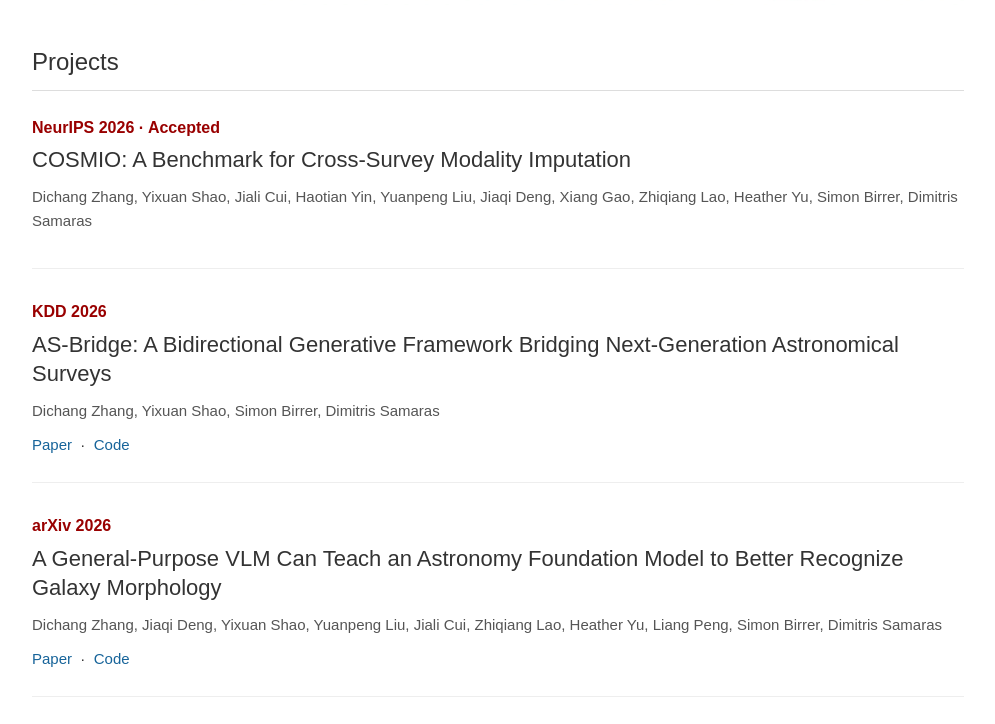
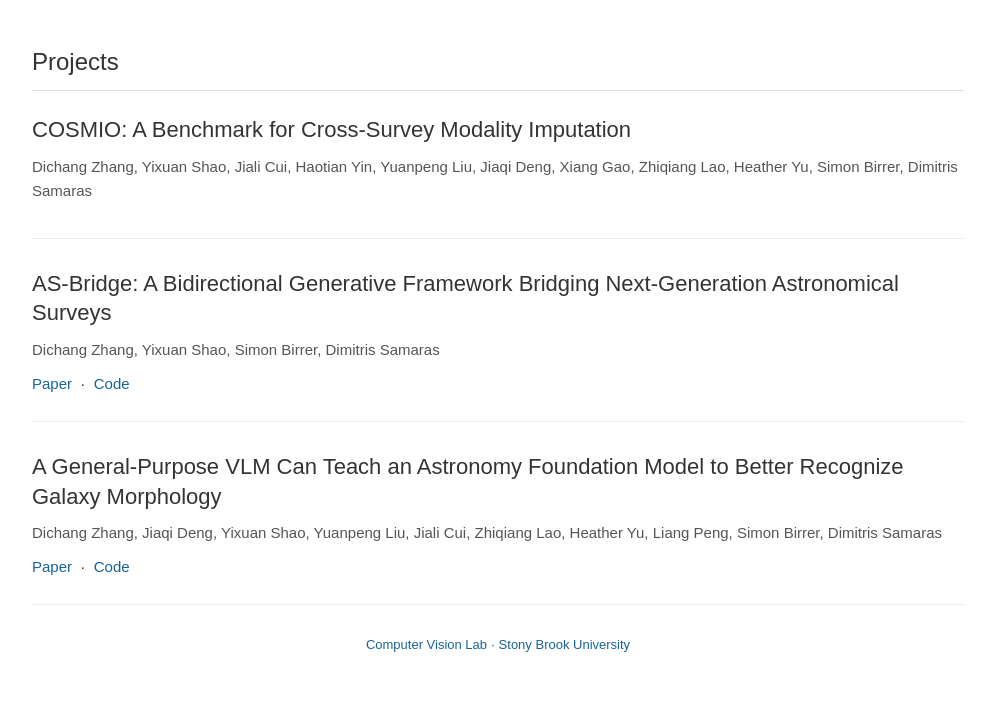
Before and after one commit to ZHANG7DC/multimodal-astronomy, a plain HTML site: page index.html in a window 1280 px wide. Shown: the part 648-1372 px from the top of the page, without its empty margins (142-1137 px from the left). Drawn offline with Linux system fonts and the light colour scheme.

Commit message:
Remove venue, year and acceptance labels from project list

```diff
--- a/index.html
+++ b/index.html
@@ -3,13 +3,13 @@
 <title>Multimodal Learning for Astronomical Surveys</title>
 <meta name="description" content="AS-Bridge, COSMIO, and VLM-based galaxy morphology: multimodal learning for astronomical surveys.">
 <style>
-*{box-sizing:border-box}body{margin:0;background:#fff;color:#333;font-family:Arial,Helvetica,sans-serif;line-height:1.6}main{max-width:980px;margin:48px auto;padding:0 24px}h1{font-size:34px;line-height:1.25;text-align:center;margin:0 0 30px;font-weight:600}figure{margin:0 0 38px}img{display:block;width:100%;height:auto}figure a{display:block}h2{font-size:22px;line-height:1.35;font-weight:500;margin:5px 0 10px}h3{font-size:24px;border-bottom:1px solid #ddd;padding-bottom:8px;margin:0 0 24px;font-weight:500}article{margin:0 0 30px;padding-bottom:25px;border-bottom:1px solid #eee}.venue{font-size:16px;font-weight:700;margin:0;color:#990000}.authors{font-size:15px;margin:0 0 10px;color:#555}.links{font-size:15px;margin:0}a{color:#17649a;text-decoration:none}a:hover{text-decoration:underline}a:focus-visible{outline:2px solid #17649a;outline-offset:4px}footer{font-size:13px;color:#777;margin-top:30px;text-align:center}@media(max-width:600px){main{margin:30px auto;padding:0 18px}h1{font-size:27px}h2{font-size:20px}.authors{font-size:14px}}
+*{box-sizing:border-box}body{margin:0;background:#fff;color:#333;font-family:Arial,Helvetica,sans-serif;line-height:1.6}main{max-width:980px;margin:48px auto;padding:0 24px}h1{font-size:34px;line-height:1.25;text-align:center;margin:0 0 30px;font-weight:600}figure{margin:0 0 38px}img{display:block;width:100%;height:auto}figure a{display:block}h2{font-size:22px;line-height:1.35;font-weight:500;margin:5px 0 10px}h3{font-size:24px;border-bottom:1px solid #ddd;padding-bottom:8px;margin:0 0 24px;font-weight:500}article{margin:0 0 30px;padding-bottom:25px;border-bottom:1px solid #eee}.authors{font-size:15px;margin:0 0 10px;color:#555}.links{font-size:15px;margin:0}a{color:#17649a;text-decoration:none}a:hover{text-decoration:underline}a:focus-visible{outline:2px solid #17649a;outline-offset:4px}footer{font-size:13px;color:#777;margin-top:30px;text-align:center}@media(max-width:600px){main{margin:30px auto;padding:0 18px}h1{font-size:27px}h2{font-size:20px}.authors{font-size:14px}}
 </style></head><body><main>
 <h1>Multimodal Learning for Astronomical Surveys</h1>
 <figure><a href="teaser.webp" target="_blank" rel="noopener" aria-label="Enlarge survey overview"><img src="teaser.webp" width="2200" height="1258" alt="Overview of multimodal learning across LSST, Euclid and Roman astronomical surveys."></a></figure>
 <h3>Projects</h3>
-<article><p class="venue">NeurIPS 2026 · Accepted</p><h2>COSMIO: A Benchmark for Cross-Survey Modality Imputation</h2><p class="authors">Dichang Zhang, Yixuan Shao, Jiali Cui, Haotian Yin, Yuanpeng Liu, Jiaqi Deng, Xiang Gao, Zhiqiang Lao, Heather Yu, Simon Birrer, Dimitris Samaras</p></article>
-<article><p class="venue">KDD 2026</p><h2>AS-Bridge: A Bidirectional Generative Framework Bridging Next-Generation Astronomical Surveys</h2><p class="authors">Dichang Zhang, Yixuan Shao, Simon Birrer, Dimitris Samaras</p><p class="links"><a href="https://arxiv.org/abs/2603.11928">Paper</a> &nbsp;·&nbsp; <a href="https://github.com/ZHANG7DC/AS-Bridge">Code</a></p></article>
-<article><p class="venue">arXiv 2026</p><h2>A General-Purpose VLM Can Teach an Astronomy Foundation Model to Better Recognize Galaxy Morphology</h2><p class="authors">Dichang Zhang, Jiaqi Deng, Yixuan Shao, Yuanpeng Liu, Jiali Cui, Zhiqiang Lao, Heather Yu, Liang Peng, Simon Birrer, Dimitris Samaras</p><p class="links"><a href="https://arxiv.org/abs/2608.02300">Paper</a> &nbsp;·&nbsp; <a href="https://github.com/fw-ic/VLM-morphology-teacher">Code</a></p></article>
+<article><h2>COSMIO: A Benchmark for Cross-Survey Modality Imputation</h2><p class="authors">Dichang Zhang, Yixuan Shao, Jiali Cui, Haotian Yin, Yuanpeng Liu, Jiaqi Deng, Xiang Gao, Zhiqiang Lao, Heather Yu, Simon Birrer, Dimitris Samaras</p></article>
+<article><h2>AS-Bridge: A Bidirectional Generative Framework Bridging Next-Generation Astronomical Surveys</h2><p class="authors">Dichang Zhang, Yixuan Shao, Simon Birrer, Dimitris Samaras</p><p class="links"><a href="https://arxiv.org/abs/2603.11928">Paper</a> &nbsp;·&nbsp; <a href="https://github.com/ZHANG7DC/AS-Bridge">Code</a></p></article>
+<article><h2>A General-Purpose VLM Can Teach an Astronomy Foundation Model to Better Recognize Galaxy Morphology</h2><p class="authors">Dichang Zhang, Jiaqi Deng, Yixuan Shao, Yuanpeng Liu, Jiali Cui, Zhiqiang Lao, Heather Yu, Liang Peng, Simon Birrer, Dimitris Samaras</p><p class="links"><a href="https://arxiv.org/abs/2608.02300">Paper</a> &nbsp;·&nbsp; <a href="https://github.com/fw-ic/VLM-morphology-teacher">Code</a></p></article>
 <footer><a href="https://www3.cs.stonybrook.edu/~cvl/index.html">Computer Vision Lab · Stony Brook University</a></footer>
 </main></body></html>
```
